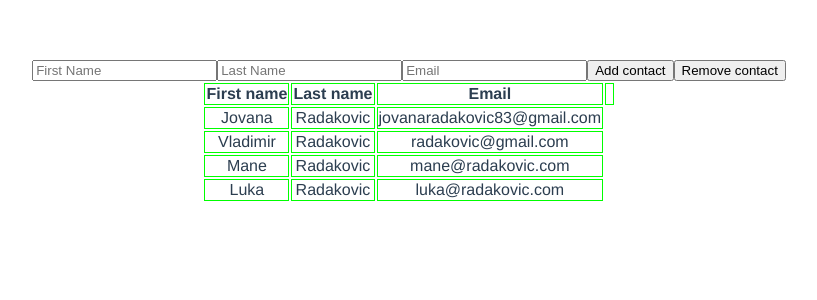
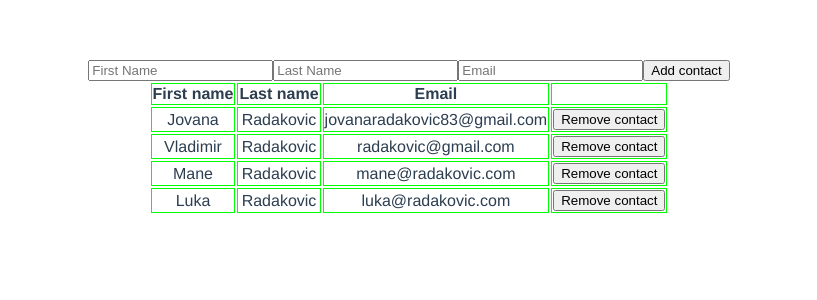
Before and after one commit to jovanna1616/vue_1, a Vue app: page / in a window 1280 px wide. Shown: the top 300 px of the page, without its empty margins (231-1048 px from the left). Built offline with nearby package versions, Linux system fonts and the light colour scheme.

Commit message:
Fix for removing contact,

```diff
--- a/src/components/ContactsList.vue
+++ b/src/components/ContactsList.vue
@@ -6,7 +6,6 @@
       <input v-model="newContact.lastName" type="text" placeholder="Last Name">
       <input v-model="newContact.email" type="email" placeholder="Email">
       <button>Add contact</button>
-      <button @click="removeContact(contact)">Remove contact</button>
     </form>
     <table>
       <thead>
@@ -20,6 +19,8 @@
           <td>{{ contact.firstName }}</td>
           <td>{{ contact.lastName }}</td>
           <td>{{ contact.email }}</td>
+          <td><button @click="removeContact(contact)">Remove contact</button></td>
+
         </tr>
       </tbody>
     </table>
```
